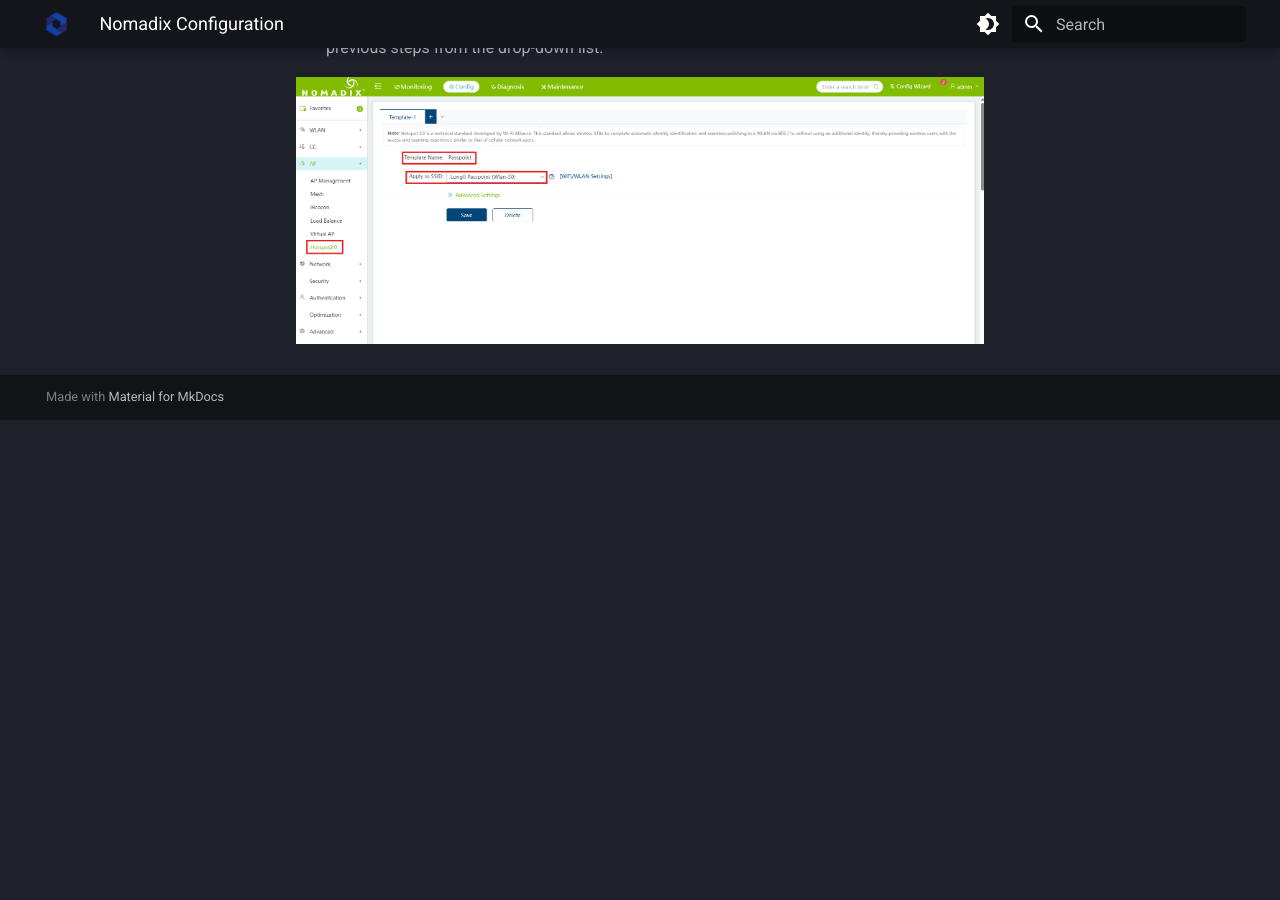
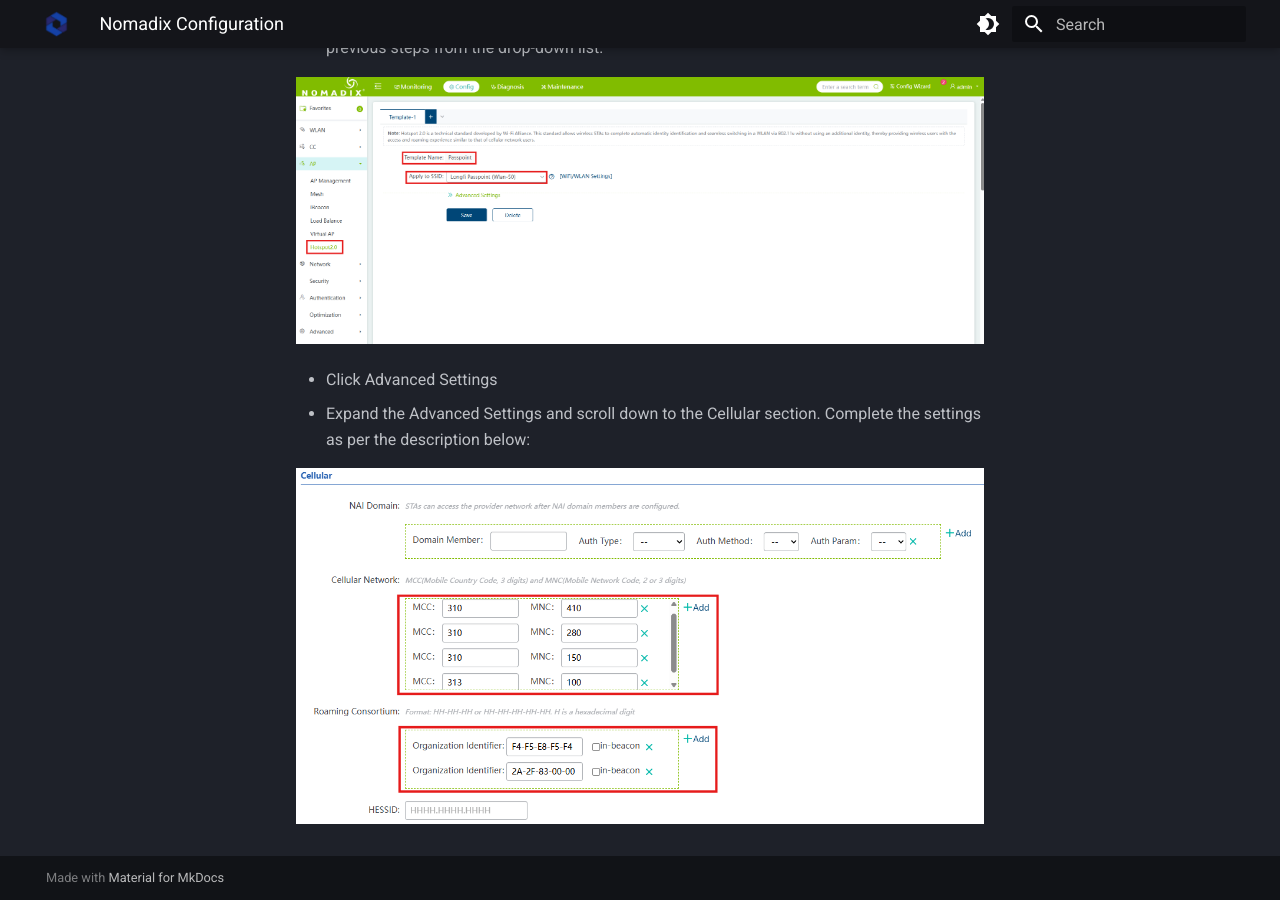
Before and after one commit to LongFi-Solutions/longfi-solutions.github.io, an MkDocs documentation site: the page built from docs/deployment/nomadix-configuration.md, in a window 1280 px wide and 900 px high, scrolled down 4749 px. Built offline with MkDocs 1.6.1 and Material for MkDocs 9.7.7, drawn with Linux system fonts in a browser that asks for light colours; before the commit the page ends 5169 px from its top, so only the background shows below that.

Commit message:
Update Deployment Guides “nomadix-configuration” +1

```diff
--- a/docs/deployment/nomadix-configuration.md
+++ b/docs/deployment/nomadix-configuration.md
@@ -70,3 +70,8 @@ title: Nomadix Configuration
 * Enter a template name such as Passpoint and select the SSID that was created in the previous steps from the drop-down list:
 
 ![](/assets/images/20261005-221736.png)
+
+* Click Advanced Settings
+* Expand the Advanced Settings and scroll down to the Cellular section. Complete the settings as per the description below:
+
+![](/assets/images/20261005-221937.png)
```
Also changed, not shown: docs/assets/images/20261005-221937.png (added).
